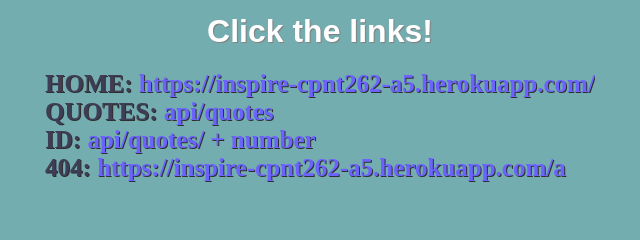
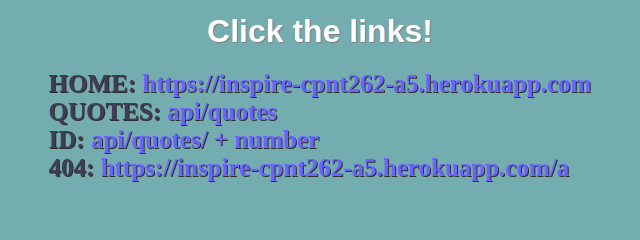
Before and after one commit to Icahpv/cpnt262-a5, a website: page public/index.html in a window 1280 px wide. Shown: the part 260-500 px from the top of the page, 320-960 px from the left. Drawn offline with Linux system fonts and the light colour scheme.

```diff
--- a/public/index.html
+++ b/public/index.html
@@ -12,7 +12,7 @@
     <h1>How to navigate through this gallery API</h1>
     <h2>Click the links!</h2>
     <ul>
-      <li>HOME: <a href="https://inspire-cpnt262-a5.herokuapp.com">https://inspire-cpnt262-a5.herokuapp.com/</a></li>
+      <li>HOME: <a href="https://inspire-cpnt262-a5.herokuapp.com">https://inspire-cpnt262-a5.herokuapp.com</a></li>
       <li>QUOTES: <a href="https://inspire-cpnt262-a5.herokuapp.com/api/quotes">api/quotes</a></li>
       <li>ID: <a href="https://inspire-cpnt262-a5.herokuapp.com/api/quotes/1">api/quotes/ + number</a></li>
       <li>404: <a href="https://inspire-cpnt262-a5.herokuapp.com/a">https://inspire-cpnt262-a5.herokuapp.com/a</a></li>
```
Also changed, not shown: README.md.
